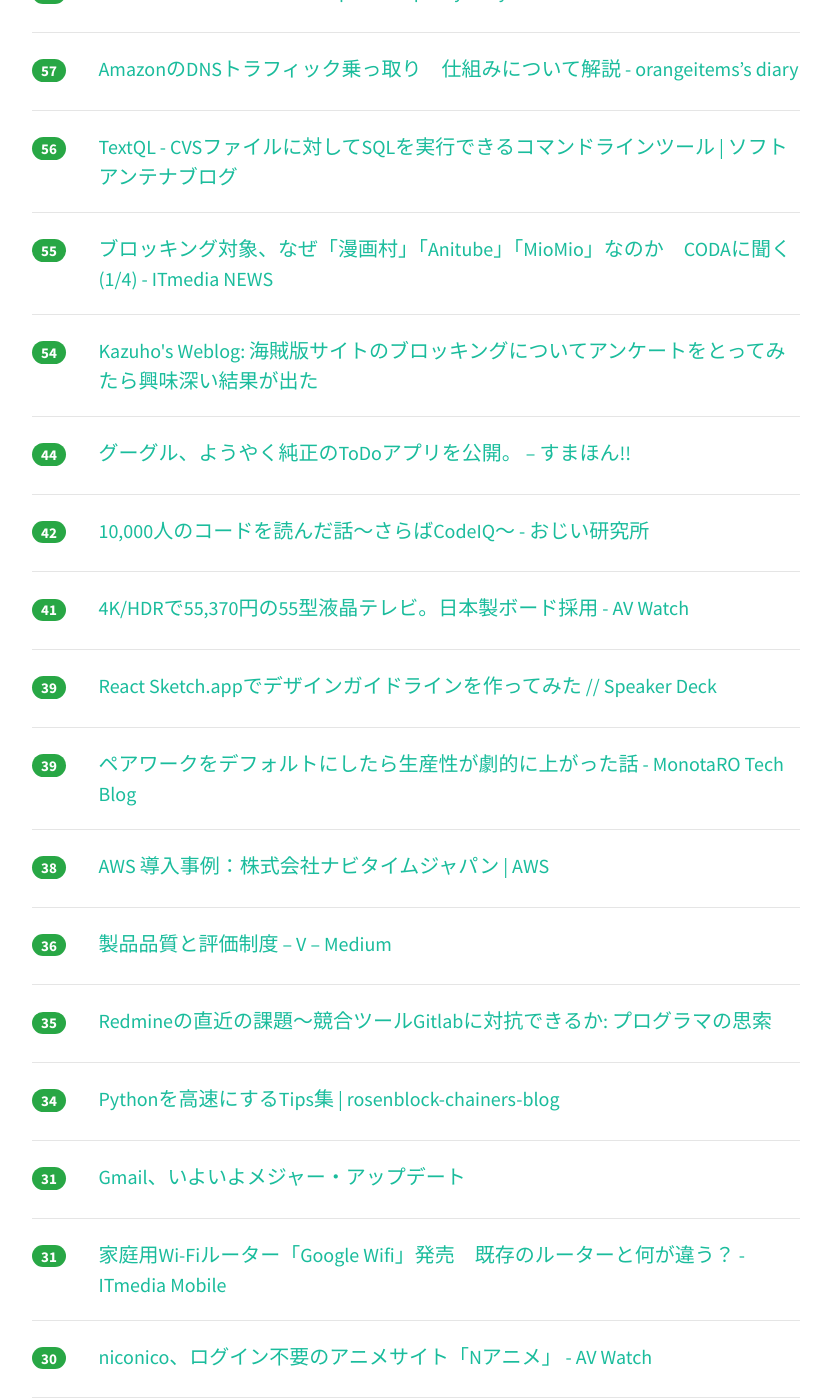
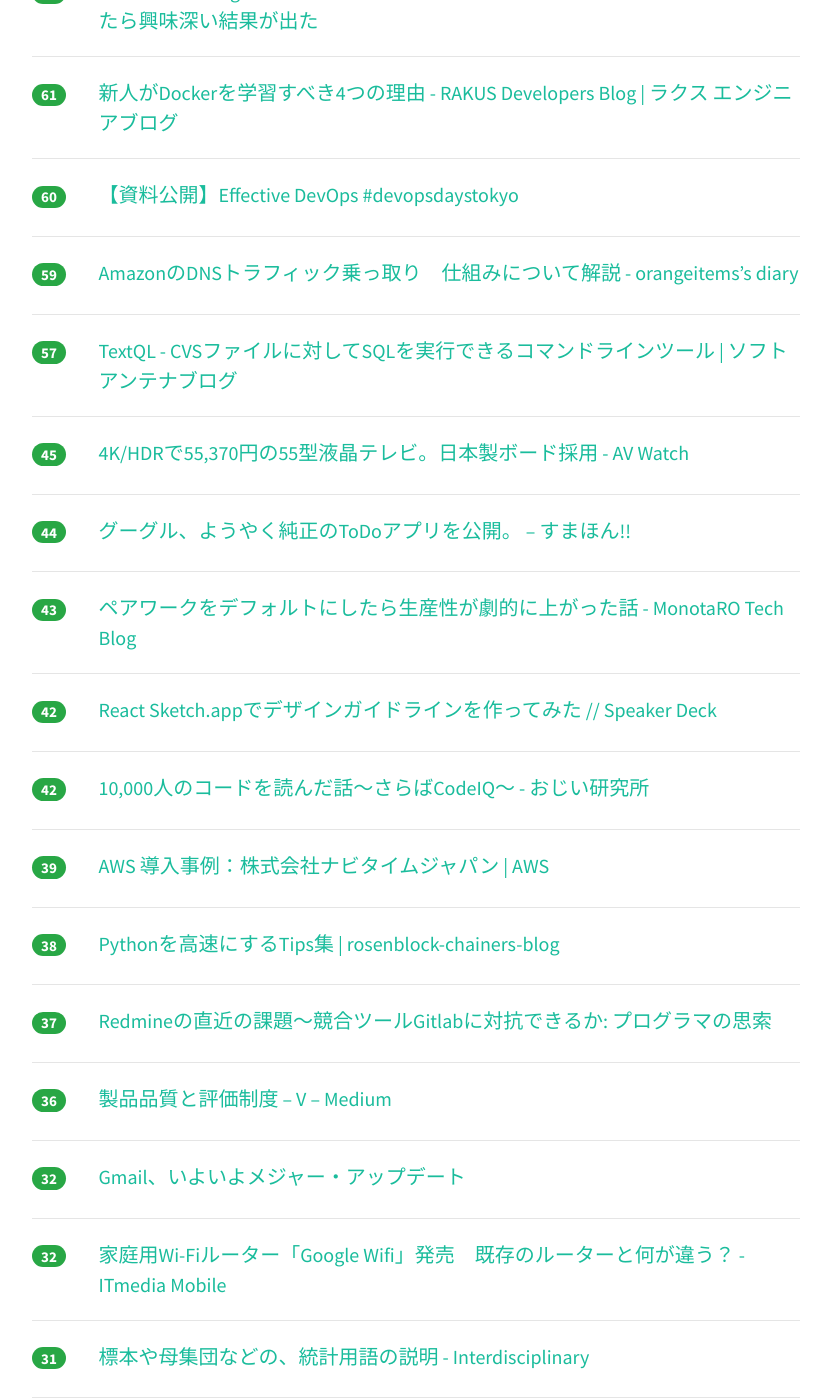
Before and after one commit to yatta47/hatena-matome-site, a Jekyll site: the page built from _posts/2018-04-26-hatena.md, in a window 1280 px wide and 1400 px high, scrolled down 1527 px. Shown: the whole window, without its empty margins (224-1055 px from the left). Built offline with Jekyll 4.4.1, drawn with Linux system fonts in a browser that asks for light colours; nearby versions of some CDN libraries; some of the changed text lies outside the part shown.

Commit message:
Updated 2018-04-26

```diff
--- a/_posts/2018-04-26-hatena.md
+++ b/_posts/2018-04-26-hatena.md
@@ -1,94 +1,99 @@
 ---
 layout: post
 title:  "2018-04-26 はてぶIT"
-date:   2018-04-26 17:01:09
+date:   2018-04-26 18:03:09
 tags: [it-hotentry]
 ---
-47 件のデータあり
+50 件のデータあり
 
 <hr><div class="row">
-<div class="col-1"><span class="badge badge-pill badge-success h2">621</span></div>
+<div class="col-1"><span class="badge badge-pill badge-success h2">637</span></div>
 <div class="col-11"><a href='http://iwasiman.hatenablog.com/entry/2018/04/23/200000' target='_blank'>【JavaScript】３大フレームワーク Angular, React, Vue.jsを比べてみよう (2018年4月) - Rのつく財団入り口</a></div>
 </div>
 <hr>
 <div class="row">
-<div class="col-1"><span class="badge badge-pill badge-success h2">214</span></div>
+<div class="col-1"><span class="badge badge-pill badge-success h2">224</span></div>
+<div class="col-11"><a href='http://www.atmarkit.co.jp/ait/articles/1804/26/news018.html' target='_blank'>「東ロボ」を主導した数学者が「読解力がない子どもにプログラミングを教えても、意味がない」と主張する理由：特集：小学生の「プログラミング教育」その前に（8） - ＠IT</a></div>
+</div>
+<hr>
+<div class="row">
+<div class="col-1"><span class="badge badge-pill badge-success h2">215</span></div>
 <div class="col-11"><a href='https://togetter.com/li/1221407' target='_blank'>「バルスなんて短い単語で都市が崩壊するのはセキュリティ的にどうなのよ」からの「正しい発音ではない」可能性 - Togetter</a></div>
 </div>
 <hr>
 <div class="row">
-<div class="col-1"><span class="badge badge-pill badge-success h2">196</span></div>
-<div class="col-11"><a href='http://www.atmarkit.co.jp/ait/articles/1804/26/news018.html' target='_blank'>「東ロボ」を主導した数学者が「読解力がない子どもにプログラミングを教えても、意味がない」と主張する理由：特集：小学生の「プログラミング教育」その前に（8） - ＠IT</a></div>
-</div>
-<hr>
-<div class="row">
-<div class="col-1"><span class="badge badge-pill badge-success h2">187</span></div>
+<div class="col-1"><span class="badge badge-pill badge-success h2">190</span></div>
 <div class="col-11"><a href='http://business.nikkeibp.co.jp/atcl/opinion/16/021900056/042300006/' target='_blank'>日本がホンダジェットから学ぶべき教訓とは？：日経ビジネスオンライン</a></div>
 </div>
 <hr>
 <div class="row">
-<div class="col-1"><span class="badge badge-pill badge-success h2">159</span></div>
+<div class="col-1"><span class="badge badge-pill badge-success h2">174</span></div>
 <div class="col-11"><a href='https://www.lifehacker.jp/2018/04/164915readruby.html' target='_blank'>英語の文章にルビをふってくれるGoogle Chrome拡張機能「Read Ruby」 | ライフハッカー［日本版］</a></div>
 </div>
 <hr>
 <div class="row">
-<div class="col-1"><span class="badge badge-pill badge-success h2">125</span></div>
+<div class="col-1"><span class="badge badge-pill badge-success h2">137</span></div>
+<div class="col-11"><a href='http://www.itmedia.co.jp/news/articles/1804/26/news071.html' target='_blank'>「Gmail」大幅アップデートの新機能まとめ - ITmedia NEWS</a></div>
+</div>
+<hr>
+<div class="row">
+<div class="col-1"><span class="badge badge-pill badge-success h2">126</span></div>
 <div class="col-11"><a href='https://toris.io/2018/04/a-world-without-kubernetes/' target='_blank'>Kubernetes のない世界 | TORI</a></div>
 </div>
 <hr>
 <div class="row">
 <div class="col-1"><span class="badge badge-pill badge-success h2">107</span></div>
-<div class="col-11"><a href='http://www.itmedia.co.jp/news/articles/1804/26/news071.html' target='_blank'>「Gmail」大幅アップデートの新機能まとめ - ITmedia NEWS</a></div>
-</div>
-<hr>
-<div class="row">
-<div class="col-1"><span class="badge badge-pill badge-success h2">99</span></div>
 <div class="col-11"><a href='https://japan.googleblog.com/2018/04/gmail.html' target='_blank'>Google Japan Blog: 新しい Gmail をお試しください</a></div>
 </div>
 <hr>
 <div class="row">
-<div class="col-1"><span class="badge badge-pill badge-success h2">79</span></div>
+<div class="col-1"><span class="badge badge-pill badge-success h2">85</span></div>
 <div class="col-11"><a href='https://cloud.google.com/memorystore/' target='_blank'>Fully-managed in-memory data store service  |  Google Cloud</a></div>
 </div>
 <hr>
 <div class="row">
-<div class="col-1"><span class="badge badge-pill badge-success h2">65</span></div>
+<div class="col-1"><span class="badge badge-pill badge-success h2">85</span></div>
+<div class="col-11"><a href='http://www.itmedia.co.jp/news/articles/1804/26/news037.html' target='_blank'>ブロッキング対象、なぜ「漫画村」「Anitube」「MioMio」なのか　CODAに聞く (1/4) - ITmedia NEWS</a></div>
+</div>
+<hr>
+<div class="row">
+<div class="col-1"><span class="badge badge-pill badge-success h2">71</span></div>
 <div class="col-11"><a href='https://qiita.com/Yuta_Fujiwara/items/ce4de683255aeffffb5d' target='_blank'>開発に集中するためのChrome拡張を作りました！ - Qiita</a></div>
 </div>
 <hr>
 <div class="row">
-<div class="col-1"><span class="badge badge-pill badge-success h2">63</span></div>
+<div class="col-1"><span class="badge badge-pill badge-success h2">69</span></div>
 <div class="col-11"><a href='https://ics.media/entry/17834' target='_blank'>CSSコーダーにとっての2018年のコーディング事情。アンケート結果から分析するイマドキのウェブ制作 - ICS MEDIA</a></div>
 </div>
 <hr>
 <div class="row">
-<div class="col-1"><span class="badge badge-pill badge-success h2">62</span></div>
+<div class="col-1"><span class="badge badge-pill badge-success h2">63</span></div>
+<div class="col-11"><a href='http://blog.kazuhooku.com/2018/04/blog-post.html' target='_blank'>Kazuho's Weblog: 海賊版サイトのブロッキングについてアンケートをとってみたら興味深い結果が出た</a></div>
+</div>
+<hr>
+<div class="row">
+<div class="col-1"><span class="badge badge-pill badge-success h2">61</span></div>
 <div class="col-11"><a href='http://tech-blog.rakus.co.jp/entry/2018/04/25/151607' target='_blank'>新人がDockerを学習すべき4つの理由 - RAKUS Developers Blog | ラクス エンジニアブログ</a></div>
 </div>
 <hr>
 <div class="row">
-<div class="col-1"><span class="badge badge-pill badge-success h2">58</span></div>
+<div class="col-1"><span class="badge badge-pill badge-success h2">60</span></div>
 <div class="col-11"><a href='http://www.ryuzee.com/contents/blog/7126' target='_blank'>【資料公開】Effective DevOps #devopsdaystokyo</a></div>
 </div>
 <hr>
 <div class="row">
-<div class="col-1"><span class="badge badge-pill badge-success h2">57</span></div>
+<div class="col-1"><span class="badge badge-pill badge-success h2">59</span></div>
 <div class="col-11"><a href='http://www.orangeitems.com/entry/2018/04/25/134157' target='_blank'>AmazonのDNSトラフィック乗っ取り　仕組みについて解説 - orangeitems’s diary</a></div>
 </div>
 <hr>
 <div class="row">
-<div class="col-1"><span class="badge badge-pill badge-success h2">56</span></div>
+<div class="col-1"><span class="badge badge-pill badge-success h2">57</span></div>
 <div class="col-11"><a href='https://www.softantenna.com/wp/review/textql/' target='_blank'>TextQL - CVSファイルに対してSQLを実行できるコマンドラインツール | ソフトアンテナブログ</a></div>
 </div>
 <hr>
 <div class="row">
-<div class="col-1"><span class="badge badge-pill badge-success h2">55</span></div>
-<div class="col-11"><a href='http://www.itmedia.co.jp/news/articles/1804/26/news037.html' target='_blank'>ブロッキング対象、なぜ「漫画村」「Anitube」「MioMio」なのか　CODAに聞く (1/4) - ITmedia NEWS</a></div>
-</div>
-<hr>
-<div class="row">
-<div class="col-1"><span class="badge badge-pill badge-success h2">54</span></div>
-<div class="col-11"><a href='http://blog.kazuhooku.com/2018/04/blog-post.html' target='_blank'>Kazuho's Weblog: 海賊版サイトのブロッキングについてアンケートをとってみたら興味深い結果が出た</a></div>
+<div class="col-1"><span class="badge badge-pill badge-success h2">45</span></div>
+<div class="col-11"><a href='https://av.watch.impress.co.jp/docs/news/1119073.html' target='_blank'>4K/HDRで55,370円の55型液晶テレビ。日本製ボード採用 - AV Watch</a></div>
 </div>
 <hr>
 <div class="row">
@@ -97,28 +102,33 @@ tags: [it-hotentry]
 </div>
 <hr>
 <div class="row">
+<div class="col-1"><span class="badge badge-pill badge-success h2">43</span></div>
+<div class="col-11"><a href='http://tech-blog.monotaro.com/entry/2018/04/25/073000' target='_blank'>ペアワークをデフォルトにしたら生産性が劇的に上がった話 - MonotaRO Tech Blog</a></div>
+</div>
+<hr>
+<div class="row">
+<div class="col-1"><span class="badge badge-pill badge-success h2">42</span></div>
+<div class="col-11"><a href='https://speakerdeck.com/sawa_zen/react-sketch-dot-appdedezaingaidorainwozuo-tutemita' target='_blank'>React Sketch.appでデザインガイドラインを作ってみた // Speaker Deck</a></div>
+</div>
+<hr>
+<div class="row">
 <div class="col-1"><span class="badge badge-pill badge-success h2">42</span></div>
 <div class="col-11"><a href='http://ozy4dm.hateblo.jp/entry/2018/04/25/150234' target='_blank'>10,000人のコードを読んだ話～さらばCodeIQ～ - おじい研究所</a></div>
 </div>
 <hr>
 <div class="row">
-<div class="col-1"><span class="badge badge-pill badge-success h2">41</span></div>
-<div class="col-11"><a href='https://av.watch.impress.co.jp/docs/news/1119073.html' target='_blank'>4K/HDRで55,370円の55型液晶テレビ。日本製ボード採用 - AV Watch</a></div>
-</div>
-<hr>
-<div class="row">
 <div class="col-1"><span class="badge badge-pill badge-success h2">39</span></div>
-<div class="col-11"><a href='https://speakerdeck.com/sawa_zen/react-sketch-dot-appdedezaingaidorainwozuo-tutemita' target='_blank'>React Sketch.appでデザインガイドラインを作ってみた // Speaker Deck</a></div>
-</div>
-<hr>
-<div class="row">
-<div class="col-1"><span class="badge badge-pill badge-success h2">39</span></div>
-<div class="col-11"><a href='http://tech-blog.monotaro.com/entry/2018/04/25/073000' target='_blank'>ペアワークをデフォルトにしたら生産性が劇的に上がった話 - MonotaRO Tech Blog</a></div>
+<div class="col-11"><a href='https://aws.amazon.com/jp/solutions/case-studies/navitime/' target='_blank'>AWS 導入事例：株式会社ナビタイムジャパン | AWS</a></div>
 </div>
 <hr>
 <div class="row">
 <div class="col-1"><span class="badge badge-pill badge-success h2">38</span></div>
-<div class="col-11"><a href='https://aws.amazon.com/jp/solutions/case-studies/navitime/' target='_blank'>AWS 導入事例：株式会社ナビタイムジャパン | AWS</a></div>
+<div class="col-11"><a href='https://cafeunder.github.io//rosenblock-chainers-blog/2018/04/24/Python-Tips.html' target='_blank'>Pythonを高速にするTips集 | rosenblock-chainers-blog</a></div>
+</div>
+<hr>
+<div class="row">
+<div class="col-1"><span class="badge badge-pill badge-success h2">37</span></div>
+<div class="col-11"><a href='http://forza.cocolog-nifty.com/blog/2018/04/redminegitlab-1.html' target='_blank'>Redmineの直近の課題～競合ツールGitlabに対抗できるか: プログラマの思索</a></div>
 </div>
 <hr>
 <div class="row">
@@ -127,23 +137,18 @@ tags: [it-hotentry]
 </div>
 <hr>
 <div class="row">
-<div class="col-1"><span class="badge badge-pill badge-success h2">35</span></div>
-<div class="col-11"><a href='http://forza.cocolog-nifty.com/blog/2018/04/redminegitlab-1.html' target='_blank'>Redmineの直近の課題～競合ツールGitlabに対抗できるか: プログラマの思索</a></div>
+<div class="col-1"><span class="badge badge-pill badge-success h2">32</span></div>
+<div class="col-11"><a href='https://jp.techcrunch.com/2018/04/26/2018-04-25-say-hello-to-the-new-gmail-with-self-destructing-messages-email-snoozing-offline-mode-and-more/' target='_blank'>Gmail、いよいよメジャー・アップデート</a></div>
 </div>
 <hr>
 <div class="row">
-<div class="col-1"><span class="badge badge-pill badge-success h2">34</span></div>
-<div class="col-11"><a href='https://cafeunder.github.io//rosenblock-chainers-blog/2018/04/24/Python-Tips.html' target='_blank'>Pythonを高速にするTips集 | rosenblock-chainers-blog</a></div>
+<div class="col-1"><span class="badge badge-pill badge-success h2">32</span></div>
+<div class="col-11"><a href='http://www.itmedia.co.jp/mobile/articles/1804/25/news107.html' target='_blank'>家庭用Wi-Fiルーター「Google Wifi」発売　既存のルーターと何が違う？ - ITmedia Mobile</a></div>
 </div>
 <hr>
 <div class="row">
 <div class="col-1"><span class="badge badge-pill badge-success h2">31</span></div>
-<div class="col-11"><a href='https://jp.techcrunch.com/2018/04/26/2018-04-25-say-hello-to-the-new-gmail-with-self-destructing-messages-email-snoozing-offline-mode-and-more/' target='_blank'>Gmail、いよいよメジャー・アップデート</a></div>
-</div>
-<hr>
-<div class="row">
-<div class="col-1"><span class="badge badge-pill badge-success h2">31</span></div>
-<div class="col-11"><a href='http://www.itmedia.co.jp/mobile/articles/1804/25/news107.html' target='_blank'>家庭用Wi-Fiルーター「Google Wifi」発売　既存のルーターと何が違う？ - ITmedia Mobile</a></div>
+<div class="col-11"><a href='http://interdisciplinary.hateblo.jp/entry/2018/04/25/214321' target='_blank'>標本や母集団などの、統計用語の説明 - Interdisciplinary</a></div>
 </div>
 <hr>
 <div class="row">
@@ -152,8 +157,8 @@ tags: [it-hotentry]
 </div>
 <hr>
 <div class="row">
-<div class="col-1"><span class="badge badge-pill badge-success h2">29</span></div>
-<div class="col-11"><a href='http://interdisciplinary.hateblo.jp/entry/2018/04/25/214321' target='_blank'>標本や母集団などの、統計用語の説明 - Interdisciplinary</a></div>
+<div class="col-1"><span class="badge badge-pill badge-success h2">30</span></div>
+<div class="col-11"><a href='https://togetter.com/li/1221424' target='_blank'>会社員よりヤクザの方がPhotoshopを使いこなせる人が多い理由「修正の出来栄えがシノギの多寡に関わる」 - Togetter</a></div>
 </div>
 <hr>
 <div class="row">
@@ -167,18 +172,23 @@ tags: [it-hotentry]
 </div>
 <hr>
 <div class="row">
+<div class="col-1"><span class="badge badge-pill badge-success h2">28</span></div>
+<div class="col-11"><a href='https://coliss.com/articles/build-websites/operation/design/fantasy-map-generator-by-azgaar.html' target='_blank'>めちゃ楽しい！この世界には存在しない異世界の地図を作り出すオンラインツール -Fantasy Map Generator | コリス</a></div>
+</div>
+<hr>
+<div class="row">
 <div class="col-1"><span class="badge badge-pill badge-success h2">27</span></div>
 <div class="col-11"><a href='https://internet.watch.impress.co.jp/docs/yajiuma/1119166.html' target='_blank'>ニコ動で話題沸騰、PowerPointスライドを壊滅的にダサくするためのチュートリアル動画【やじうまWatch】 - INTERNET Watch</a></div>
 </div>
 <hr>
 <div class="row">
 <div class="col-1"><span class="badge badge-pill badge-success h2">26</span></div>
-<div class="col-11"><a href='https://togetter.com/li/1221424' target='_blank'>会社員よりヤクザの方がPhotoshopを使いこなせる人が多い理由「修正の出来栄えがシノギの多寡に関わる」 - Togetter</a></div>
+<div class="col-11"><a href='http://nlab.itmedia.co.jp/nl/articles/1804/26/news082.html' target='_blank'>海賊版サイト遮断でNTTコム提訴へ　原告は弁護士 - ねとらぼ</a></div>
 </div>
 <hr>
 <div class="row">
 <div class="col-1"><span class="badge badge-pill badge-success h2">26</span></div>
-<div class="col-11"><a href='https://coliss.com/articles/build-websites/operation/design/fantasy-map-generator-by-azgaar.html' target='_blank'>めちゃ楽しい！この世界には存在しない異世界の地図を作り出すオンラインツール -Fantasy Map Generator | コリス</a></div>
+<div class="col-11"><a href='https://tmiyadera.com/blog/1537.html' target='_blank'>任天堂 VS コロプラ特許訴訟・第2回戦。タイトな解釈にねじ込むコロプラ | パテントマスター・宮寺達也のブログ</a></div>
 </div>
 <hr>
 <div class="row">
@@ -188,7 +198,7 @@ tags: [it-hotentry]
 <hr>
 <div class="row">
 <div class="col-1"><span class="badge badge-pill badge-success h2">24</span></div>
-<div class="col-11"><a href='http://nlab.itmedia.co.jp/nl/articles/1804/26/news082.html' target='_blank'>海賊版サイト遮断でNTTコム提訴へ　原告は弁護士 - ねとらぼ</a></div>
+<div class="col-11"><a href='http://tech.nikkeibp.co.jp/atcl/nxt/column/18/00001/00398/' target='_blank'>訴訟や刑事告発に発展も、サイトブロッキングの判断や運用をNTTに聞く | 日経 xTECH（クロステック）</a></div>
 </div>
 <hr>
 <div class="row">
@@ -202,22 +212,27 @@ tags: [it-hotentry]
 </div>
 <hr>
 <div class="row">
-<div class="col-1"><span class="badge badge-pill badge-success h2">21</span></div>
+<div class="col-1"><span class="badge badge-pill badge-success h2">22</span></div>
 <div class="col-11"><a href='https://www.fastgrow.jp/articles/gunosy-freakout-tsukuruba' target='_blank'>「ネット上の情報は無価値」──時代の先ゆく経営者3人が語る“非連続成長のための情報収集論” | FastGrow</a></div>
 </div>
 <hr>
 <div class="row">
-<div class="col-1"><span class="badge badge-pill badge-success h2">18</span></div>
+<div class="col-1"><span class="badge badge-pill badge-success h2">21</span></div>
+<div class="col-11"><a href='http://www.itmedia.co.jp/news/articles/1804/26/news067.html' target='_blank'>Google、タスク管理アプリ「Google ToDo リスト」公開 - ITmedia NEWS</a></div>
+</div>
+<hr>
+<div class="row">
+<div class="col-1"><span class="badge badge-pill badge-success h2">21</span></div>
+<div class="col-11"><a href='https://www.asahi.com/articles/ASL4T722TL4TULFA04D.html' target='_blank'>ＮＡＶＥＲまとめ、無断転載３４万件削除　再発防止策も：朝日新聞デジタル</a></div>
+</div>
+<hr>
+<div class="row">
+<div class="col-1"><span class="badge badge-pill badge-success h2">20</span></div>
 <div class="col-11"><a href='https://anond.hatelabo.jp/20180426124526' target='_blank'>性器の画像を合法的にネットにアップしたいんだが</a></div>
 </div>
 <hr>
 <div class="row">
-<div class="col-1"><span class="badge badge-pill badge-success h2">18</span></div>
-<div class="col-11"><a href='http://www.itmedia.co.jp/news/articles/1804/26/news067.html' target='_blank'>Google、タスク管理アプリ「Google ToDo リスト」公開 - ITmedia NEWS</a></div>
-</div>
-<hr>
-<div class="row">
-<div class="col-1"><span class="badge badge-pill badge-success h2">18</span></div>
+<div class="col-1"><span class="badge badge-pill badge-success h2">20</span></div>
 <div class="col-11"><a href='https://k-tai.watch.impress.co.jp/docs/column/todays_goods/1119059.html' target='_blank'>マキタのバッテリーをUSB電源化するアダプタ - ケータイ Watch</a></div>
 </div>
 <hr>
@@ -227,7 +242,12 @@ tags: [it-hotentry]
 </div>
 <hr>
 <div class="row">
-<div class="col-1"><span class="badge badge-pill badge-success h2">15</span></div>
+<div class="col-1"><span class="badge badge-pill badge-success h2">17</span></div>
+<div class="col-11"><a href='http://anonymous-post.com/archives/22814' target='_blank'>津田大介、TOKIO山口達也のセクハラ報道に政府の関与を示唆するツイート→速攻で削除するもツイッター民がスクショw～ネットの反応「サヨクな人って頭おかしいの？」</a></div>
+</div>
+<hr>
+<div class="row">
+<div class="col-1"><span class="badge badge-pill badge-success h2">16</span></div>
 <div class="col-11"><a href='https://www.asahi.com/articles/ASL4S640VL4SUCVL01K.html' target='_blank'>政府が忖度要求…サイト遮断の禍根と懸念　津田大介さん：朝日新聞デジタル</a></div>
 </div>
 <hr>
@@ -236,8 +256,3 @@ tags: [it-hotentry]
 <div class="col-11"><a href='http://fx-johosyozai-review.com/hissyoho/fx%E5%8B%9D%E3%81%A1%E6%96%B9%E5%8B%95%E7%94%BB/' target='_blank'>【FX神動画】何度も見たくなるスーパーレクチャー7連発！！【高額教材以上の勝ち方】 | FX情報商材・口コミ検証レビュー | ウソに騙されない真実のオススメランキング</a></div>
 </div>
 <hr>
-<div class="row">
-<div class="col-1"><span class="badge badge-pill badge-success h2">13</span></div>
-<div class="col-11"><a href='http://anonymous-post.com/archives/22814' target='_blank'>津田大介、TOKIO山口達也のセクハラ報道に政府の関与を示唆するツイート→速攻で削除するもツイッター民がスクショw～ネットの反応「サヨクな人って頭おかしいの？」</a></div>
-</div>
-<hr>
```
